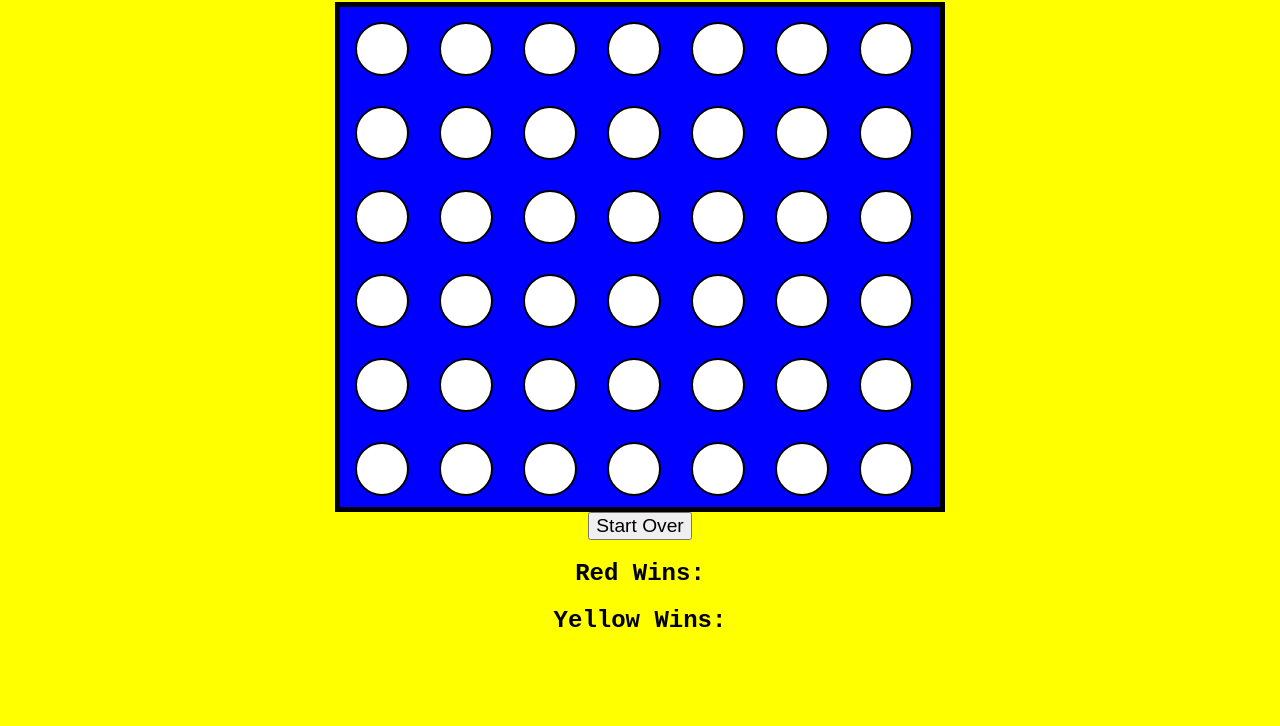
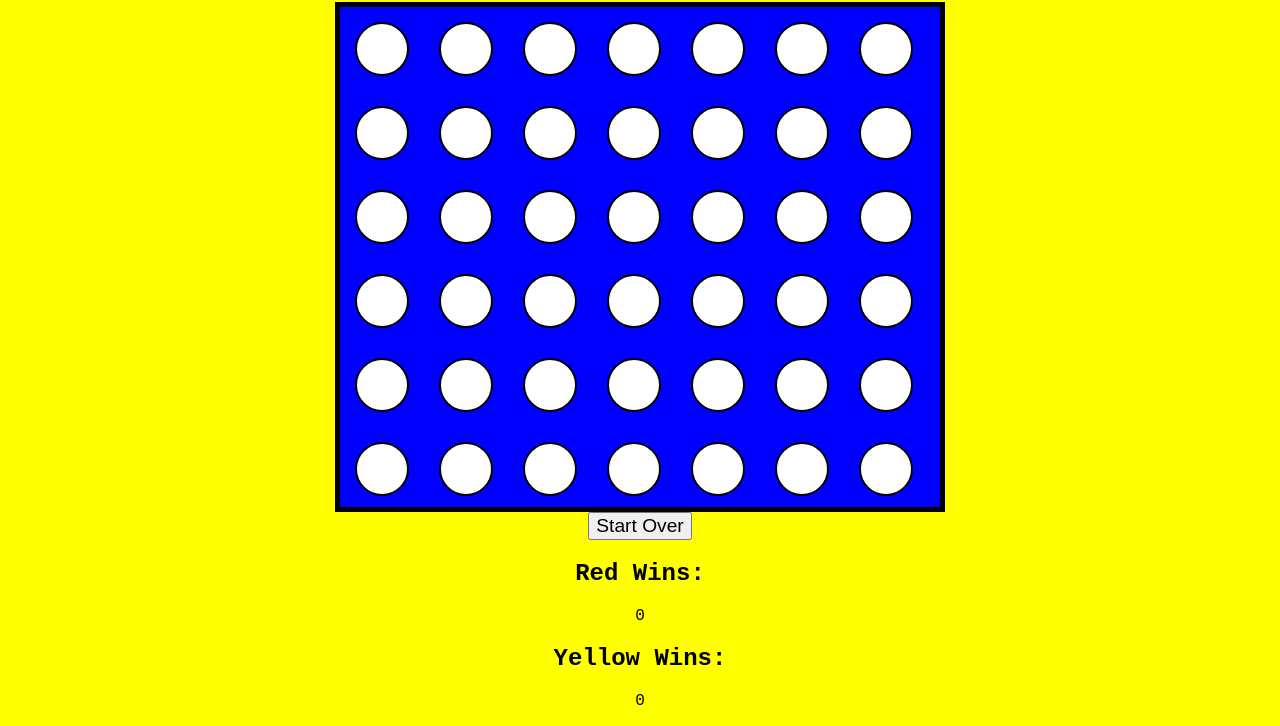
Before and after one commit to Nellie7190/Connect-4, a plain HTML site: page index.html in a window 1280 px wide. Shown: the part 78-804 px from the top of the page. Drawn offline with Linux system fonts and the light colour scheme.

Commit message:
added comments for next step win count

```diff
--- a/index.html
+++ b/index.html
@@ -17,7 +17,7 @@
         <h2>Red Wins: </h2>
         <p id="red-wins"></p>
         <h2>Yellow Wins: </h2>
-        <p id="yellow-wins"></p>
+        <p id="yel-wins"></p>
     </div>
 </body>
 </html>
--- a/script.js
+++ b/script.js
@@ -3,6 +3,10 @@ const redPlay = "R";
 const yelPlay = "Y";
 let curPlay = redPlay;
 let winner;
+
+//Total wins
+let redCount = 0;
+let yelCount = 0;
 
 //endGame changes after win
 let endGame = false;
@@ -19,6 +23,9 @@ const columns = 7;
 window.onload = function () {
     console.log('start of game!')
     setGame();
+    document.getElementById('red-wins').innerHTML = redCount
+    document.getElementById('yel-wins').innerHTML = yelCount
+
 }
 
 //populate tiles on board
@@ -54,12 +61,24 @@ const gameOver = () => {
     endGame = true;
     if(winner === redPlay){
         document.getElementById('winner').innerHTML = 'Red Wins!'
+        console.log('red won again', redCount)
+        document.getElementById('red-wins').innerHTML = redCount ++
+        console.log(redCount)
+
+
         return
     } else {
         document.getElementById('winner').innerHTML = 'Yellow Wins!'
+        console.log('yellow wins again', yelCount)
+        document.getElementById('yel-wins').innerHTML = yelCount++
+        console.log(yelCount)
         return
     }
 }
+
+/*
+    Need to bring onload to JS side and take out of HTML so that I can try adding number of wins with Start Over button reload
+*/
 
 // const horizWin = () => {
 //
@@ -198,4 +217,5 @@ function setColor() {
 
 
     checkWin();
+
 }
```
